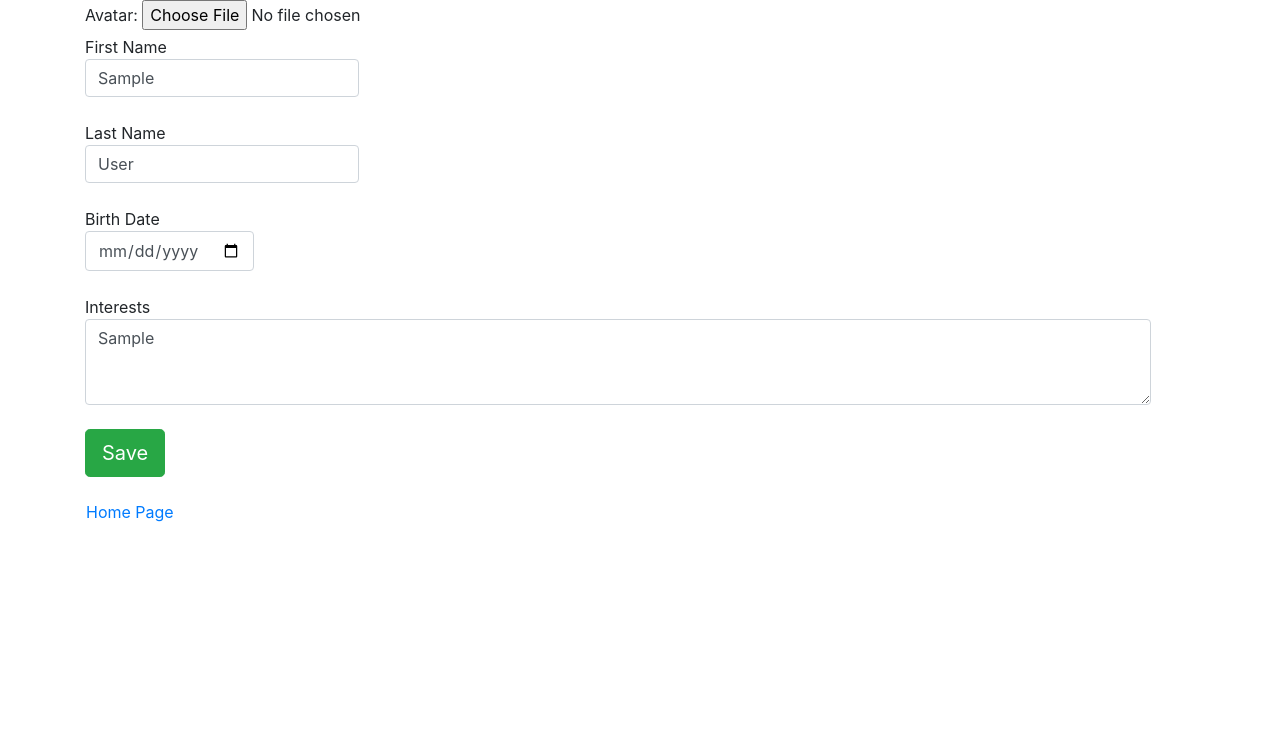
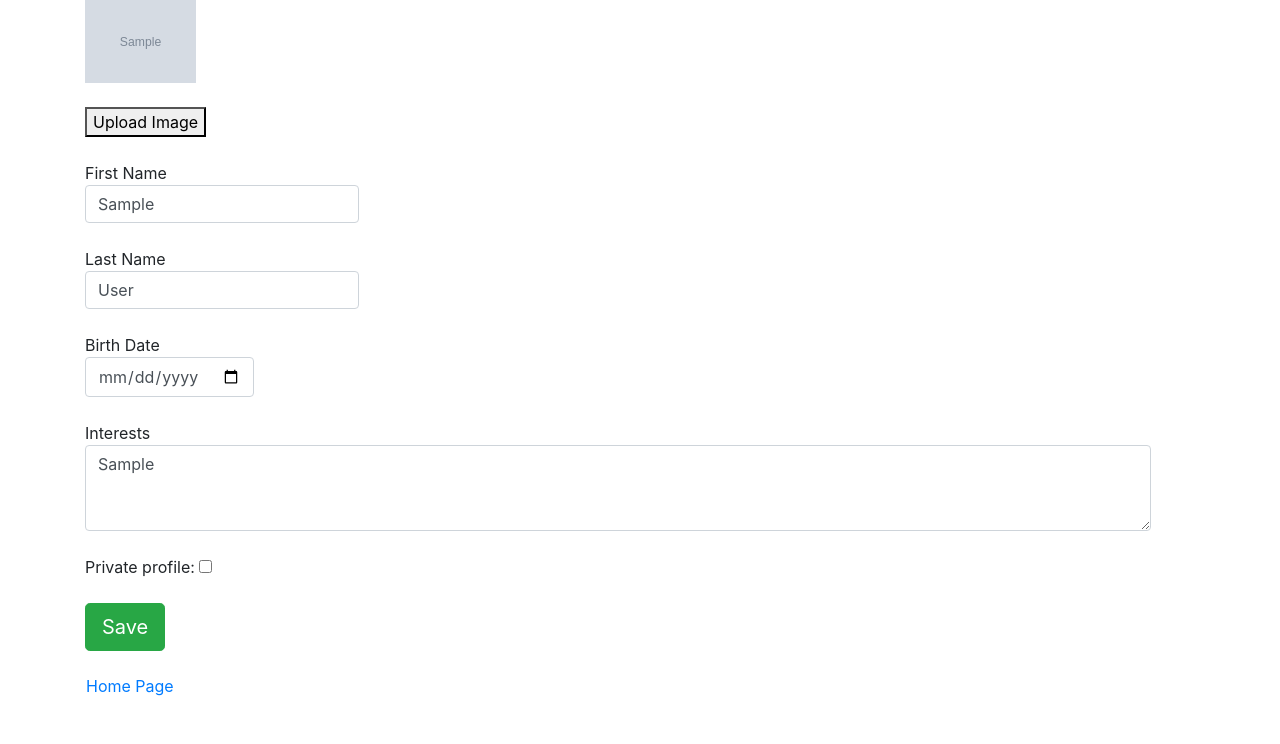
Before and after one commit to legimonas/SocialNetwork, a Django app: page /users/edit_profile/1/ in a window 1280 px wide. Shown: the part 56-800 px from the top of the page. Run offline with Django 3.2, Linux system fonts and the light colour scheme; tables that the repository leaves empty hold one stand-in row (values such as "Sample post"); grey boxes marked "Sample" are stand-in pictures; some libraries are stand-ins or nearby versions.

Commit message:
profile privatization

```diff
--- a/users/templates/users/edit_profile.html
+++ b/users/templates/users/edit_profile.html
@@ -1,9 +1,26 @@
 {% extends 'wrapper.html' %}
 {% block title %}
-    Вход
+    Профиль
 {% endblock %}
 {% block signup_active %}
     active
+{% endblock %}
+{% block includes %}
+    <script>
+        function readUrl(input) {
+            if(input.files && input.files[0]){
+                var file = input.files[0];
+                var reader = new FileReader();
+                reader.onloadend = function () {
+                    document.getElementById("avatar_image").src = reader.result;
+                };
+
+                if (file) {
+                    reader.readAsDataURL(file);
+                }
+            }
+        }
+    </script>
 {% endblock %}
 {% block content %}
     <div class="container">
@@ -13,9 +30,12 @@
                 {{ form.as_p }}
 
             {% else %}
-            <label for="id_avatar">Avatar:</label>
-            <input type="file" name="avatar" accept="image/*" id="id_avatar">
-            <div class="form-group">
+
+            <img style="width: 10%; height: 10%" id="avatar_image" src="\media\{{profile_form.avatar}}" alt="avatar"><br><br>
+                <button id="files" onclick="document.getElementById('id_avatar').click(); return false">Upload Image</button>
+                <input type="file"  style="visibility: hidden" onchange="readUrl(this); return false;" name="avatar" accept="image/*" id="id_avatar" >
+                <br><br>
+                <div class="form-group">
                 <label for="first_name">First Name
                     <input type="text" id="first_name" name="first_name" placeholder="FirstName" value="{% if profile_form.first_name %}{{ profile_form.first_name }}{% endif %}" class="form-control">
                 </label>
@@ -37,11 +57,18 @@
                 </label>
             </div>
             {% endif %}
+            <div class="form-group">
+                <label for="is_private">
+                    Private profile: <input type="checkbox" id="is_private" name="is_private"/>
+                </label>
+            </div>
             <div id="message" style="font-size: 14px; color: red">{{ message }}</div>
             <div class="form-group">
                 <input type="submit" value="Save" class="btn btn-success btn-lg">
             </div>
             <a href="{% url 'home_app:home' %}" class="btn btn-link" style="padding-left: 0%">Home Page</a><br>
+
+
         </form>
     </div>
 {% endblock %}
--- a/users/templates/users/profile.html
+++ b/users/templates/users/profile.html
@@ -1,6 +1,6 @@
 {% extends 'wrapper.html' %}
 {% block title %}
-    Вход
+    Профиль
 {% endblock %}
 {% block signup_active %}
     active
--- a/users/urls.py
+++ b/users/urls.py
@@ -15,5 +15,7 @@ urlpatterns = [
     path('signup/activate/<str:key>/', Activate.as_view(), name='activate'),
     path('notifications/<int:user_id>/', NotificationsView.as_view(), name='notifications'),
     path('notifications/', NotificationsView.as_view(), name='notifications'),
-    path('permission_request/<int:user_id>', PermissionRequest.as_view(), name='perm_req')
+    path('delete_not/<int:notification_id>', DeleteNotification.as_view(), name='delete_notification'),
+    path('permission_request/<int:user_id>', PermissionRequest.as_view(), name='perm_req'),
+    path('permission_accept/<int:user_id>', PermissionAccept.as_view(), name='perm_acc')
 ]
--- a/users/views.py
+++ b/users/views.py
@@ -90,7 +90,9 @@ class ProfileView(View):
             return redirect('home_app:home')
         else:
             profile_form = UserProfile.objects.get(user=User.objects.get(id=user_id))
-            if request.user.id == user_id or not profile_form.is_private or request.user in profile_form.available_to.all():
+            if request.user.id == user_id \
+                    or not profile_form.is_private \
+                    or profile_form in request.user.available_profiles.all():
                 return render(request, 'users/profile.html', context={'profile_form': profile_form})
             else:
                 buttons = []
@@ -120,12 +122,15 @@ class EditProfileView(View):
     def post(self, request, user_id=None):
         form = UserProfileForm(request.POST, request.FILES, instance=UserProfile.objects.get(user=request.user))
         if form.is_valid():
-            old_avatar_path = os.path.join(settings.MEDIA_ROOT , str(UserProfile.objects.get(user=request.user).avatar.name))
-            try:
-                os.remove(old_avatar_path)
-            except:
-                print('can not delete old image')
+            old_avatar_path = os.path.join(settings.MEDIA_ROOT,
+                                           str(UserProfile.objects.get(user=request.user).avatar.name))
+
             if 'avatar' in request.FILES:
+                print('t')
+                try:
+                    os.remove(old_avatar_path)
+                except:
+                    print('can not delete old image')
                 form.save(filename=request.FILES['avatar'].name)
             else:
                 form.save()
@@ -145,6 +150,14 @@ class NotificationsView(View):
             return render(request, 'users/Notifications.html', context={'notifications': notifications})
 
 
+class DeleteNotification(View):
+    def get(self, request, notification_id=None):
+        if notification_id:
+            Notification.objects.filter(id=notification_id).delete()
+
+        return redirect('users_app:notifications', request.user.id)
+
+
 class PermissionRequest(View):
     def get(self, request, user_id=None):
         if not user_id:
@@ -157,7 +170,8 @@ class PermissionRequest(View):
                                         text='please, give me an access to your profile')
             notification.save()
             user.notifications.add(notification)
-            return render(request, 'users/Message.html', context={'message': 'Ваше сообщение с просьбой открытия профиля успешно отправлено'})
+            return render(request, 'users/Message.html',
+                          context={'message': 'Ваше сообщение с просьбой открытия профиля успешно отправлено'})
 
 
 class PermissionAccept(View):
@@ -167,7 +181,11 @@ class PermissionAccept(View):
         else:
             user = User.objects.get(id=request.user.id)
             sender = User.objects.get(id=user_id)
-            user.available_profiles.add(sender)
+
+            print(user.email)
+            print(sender.email)
+
+            sender.available_profiles.add(UserProfile.objects.get(user=user))
             user.save()
             Notification.objects.filter(sender=sender, is_request=True).delete()
             return redirect('users_app:notifications', request.user.id)
```
Also changed, not shown: users/forms.py (+7 -0 lines), users/templates/users/Notifications.html (+12 -5 lines), users/migrations/0009_auto_20200124_1122.py (added).
